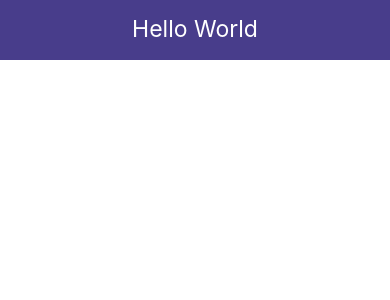
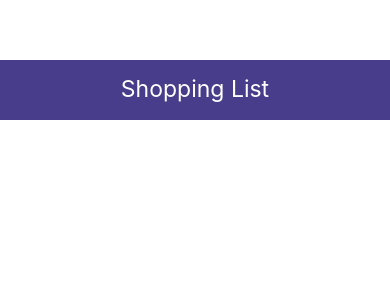
Before and after one commit to jatanassian/shopping-list-react-native, a React Native app: screen / in a window 390 px wide. Shown: the top 300 px of the page. Built offline with nearby package versions, Linux system fonts and the light colour scheme.

Commit message:
add paddingTop to the View container to avoid having the text blocked by the notch of the mobile device

```diff
--- a/App.js
+++ b/App.js
@@ -14,6 +14,7 @@ const App = () => {
 const styles = StyleSheet.create({
   container: {
     flex: 1,
+    paddingTop: 60,
   },
 });
 
--- a/components/Header.js
+++ b/components/Header.js
@@ -4,7 +4,7 @@ import {View, Text, StyleSheet} from 'react-native';
 const Header = () => {
   return (
     <View style={styles.header}>
-      <Text style={styles.text}>Hello World</Text>
+      <Text style={styles.text}>Shopping List</Text>
     </View>
   );
 };
```
